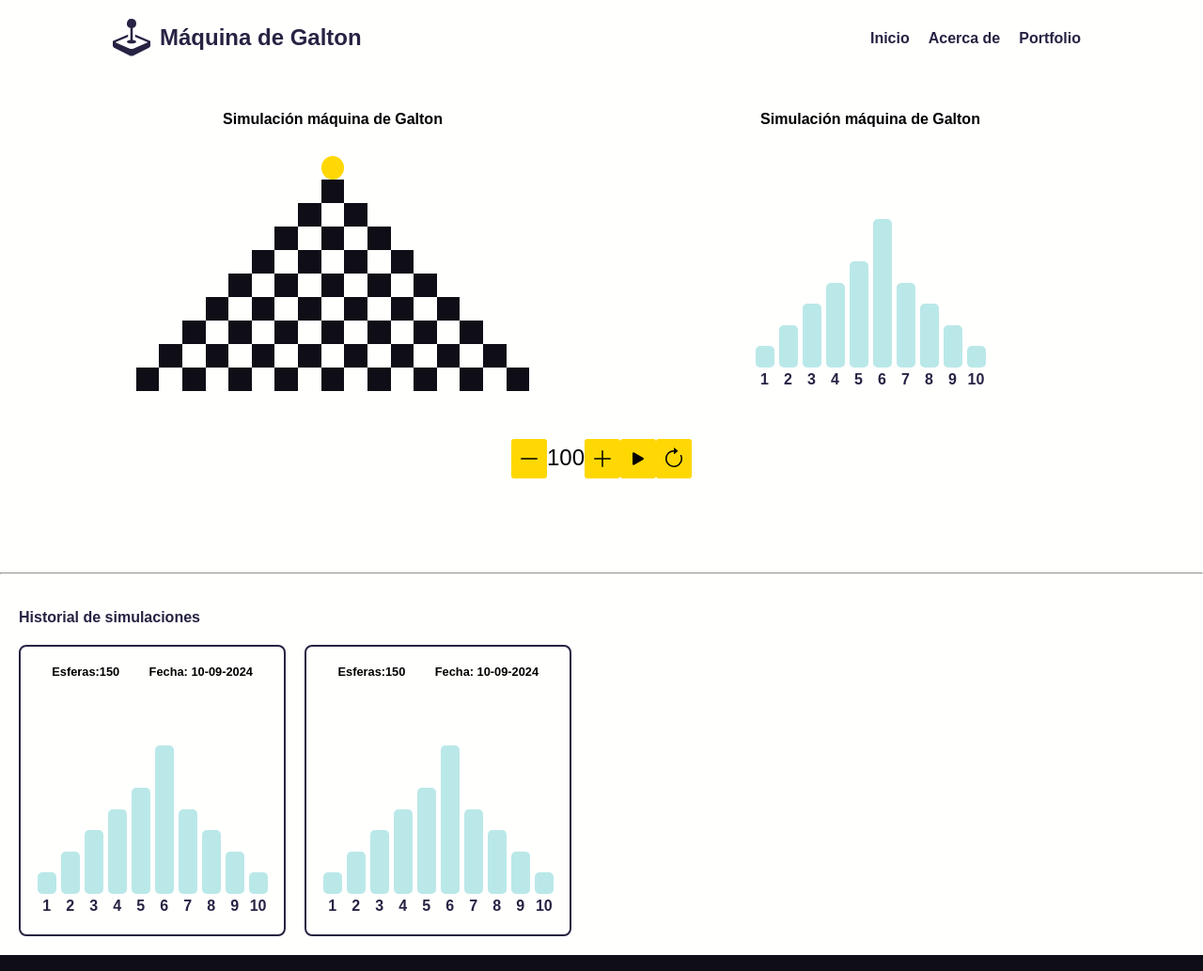
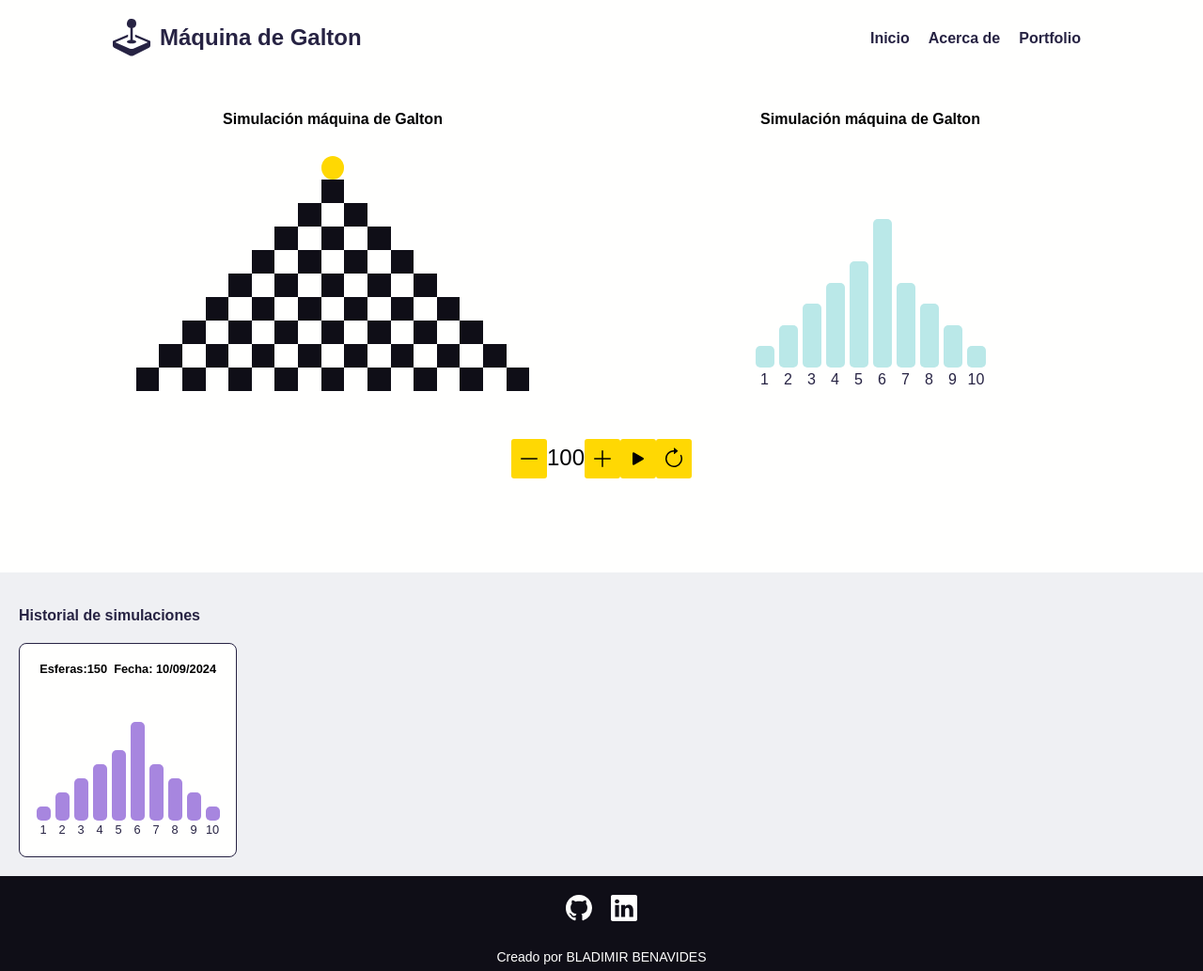
Before and after one commit to Blado87/maquina_galton, a plain HTML site: page pages/simulation.html in a window 1280 px wide. Shown: the top 1033 px of the page at 94% size. Drawn offline with Linux system fonts and the light colour scheme; files whose address does not match are found by name.

Commit message:
ajuste estilos graficas historial
Separe los estilos de las graficas que muestran el historial de simulaciones, de la grafica principal.

```diff
--- a/css/simulation.css
+++ b/css/simulation.css
@@ -13,7 +13,6 @@
 }
 .galton-simulation__title {
   font-size: 1rem;
-  font-weight: bold;
   text-align: center;
   margin-bottom: 30px;
 }
@@ -69,7 +68,6 @@
 }
 .bar-chart__label {
   color: var(--color-space);
-  font-weight: bold;
   text-align: center;
   width: 20px;
 }
@@ -116,6 +114,7 @@
 }
 /* HISTORIAL */
 .history {
+  background-color: var(--color-gray);
   padding: 20px;
 }
 .history__title {
@@ -132,7 +131,8 @@
   display: flex;
   flex-direction: column;
   justify-content: center;
-  border: 2px solid var(--color-space);
+  background-color: var(--color-white);
+  border: 1px solid var(--color-space);
   border-radius: 8px;
   padding: 1.1rem;
 }
@@ -148,3 +148,29 @@
 .historical-data__date{
   font-size: 0.8rem;
 }
+/* HISTORIAL GRAFICA */
+.historical-bar__chart {
+  display: flex;
+  align-items: flex-end;
+  justify-content: center;
+  column-gap: 5px;
+  height: 150px;
+}
+.historical-bar-chart__bar {
+  width: 15px;
+  background-color: var(--color-purple);
+  border-radius: 5px;
+}
+.historical-bar-chart__labels {
+  column-gap: 5px;
+  display: flex;
+  justify-content: center;
+  color: var(--color-space);
+  width: 100%;
+}
+.historical-chart__label {
+  color: var(--color-space);
+  font-size: 0.8rem;
+  text-align: center;
+  width: 15px;
+}
--- a/css/style.css
+++ b/css/style.css
@@ -5,6 +5,7 @@
 }
 :root {
   --color-white: #fffffe;
+  --color-gray: #eff0f3;
   --color-black: #0f0e17;
   --color-space: #272343;
   --color-yellow: #ffd803;
--- a/pages/simulation.html
+++ b/pages/simulation.html
@@ -289,72 +289,39 @@
     </div>
   </section>
   <!-- HISTORIAL -->
-   <hr>
   <section class="history">
     <h2 class="history__title">Historial de simulaciones</h2>
     <div class="history__results">
       <div class="bar-container-history">
         <div class="historical__data">
           <div class="historical-data__number">Esferas:150</div>
-          <div class="historical-data__date">Fecha: 10-09-2024</div>
+          <div class="historical-data__date">Fecha: 10/09/2024</div>
         </div>
-        <div class="bar-chart">
-          <div class="bar-chart__bar" style="height: 10%;" data-value="8"></div>
-          <div class="bar-chart__bar" style="height: 20%;" data-value="6"></div>
-          <div class="bar-chart__bar" style="height: 30%;" data-value="9"></div>
-          <div class="bar-chart__bar" style="height: 40%;" data-value="5"></div>
-          <div class="bar-chart__bar" style="height: 50%;" data-value="7"></div>
-          <div class="bar-chart__bar" style="height: 70%;" data-value="4"></div>
-          <div class="bar-chart__bar" style="height: 40%;" data-value="3"></div>
-          <div class="bar-chart__bar" style="height: 30%;" data-value="2"></div>
-          <div class="bar-chart__bar" style="height: 20%;" data-value="10"></div>
-          <div class="bar-chart__bar" style="height: 10%;" data-value="1"></div>
+        <div class="historical-bar__chart">
+          <div class="historical-bar-chart__bar" style="height: 10%;" data-value="8"></div>
+          <div class="historical-bar-chart__bar" style="height: 20%;" data-value="6"></div>
+          <div class="historical-bar-chart__bar" style="height: 30%;" data-value="9"></div>
+          <div class="historical-bar-chart__bar" style="height: 40%;" data-value="5"></div>
+          <div class="historical-bar-chart__bar" style="height: 50%;" data-value="7"></div>
+          <div class="historical-bar-chart__bar" style="height: 70%;" data-value="4"></div>
+          <div class="historical-bar-chart__bar" style="height: 40%;" data-value="3"></div>
+          <div class="historical-bar-chart__bar" style="height: 30%;" data-value="2"></div>
+          <div class="historical-bar-chart__bar" style="height: 20%;" data-value="10"></div>
+          <div class="historical-bar-chart__bar" style="height: 10%;" data-value="1"></div>
         </div>
-        <div class="bar-chart__labels">
-          <span class="bar-chart__label">1</span>
-          <span class="bar-chart__label">2</span>
-          <span class="bar-chart__label">3</span>
-          <span class="bar-chart__label">4</span>
-          <span class="bar-chart__label">5</span>
-          <span class="bar-chart__label">6</span>
-          <span class="bar-chart__label">7</span>
-          <span class="bar-chart__label">8</span>
-          <span class="bar-chart__label">9</span>
-          <span class="bar-chart__label">10</span>
+        <div class="historical-bar-chart__labels">
+          <span class="historical-chart__label">1</span>
+          <span class="historical-chart__label">2</span>
+          <span class="historical-chart__label">3</span>
+          <span class="historical-chart__label">4</span>
+          <span class="historical-chart__label">5</span>
+          <span class="historical-chart__label">6</span>
+          <span class="historical-chart__label">7</span>
+          <span class="historical-chart__label">8</span>
+          <span class="historical-chart__label">9</span>
+          <span class="historical-chart__label">10</span>
         </div>
       </div>
-      <!-- ------------ -->
-      <div class="bar-container-history">
-        <div class="historical__data">
-          <div class="historical-data__number">Esferas:150</div>
-          <div class="historical-data__date">Fecha: 10-09-2024</div>
-        </div>
-        <div class="bar-chart">
-          <div class="bar-chart__bar" style="height: 10%;" data-value="8"></div>
-          <div class="bar-chart__bar" style="height: 20%;" data-value="6"></div>
-          <div class="bar-chart__bar" style="height: 30%;" data-value="9"></div>
-          <div class="bar-chart__bar" style="height: 40%;" data-value="5"></div>
-          <div class="bar-chart__bar" style="height: 50%;" data-value="7"></div>
-          <div class="bar-chart__bar" style="height: 70%;" data-value="4"></div>
-          <div class="bar-chart__bar" style="height: 40%;" data-value="3"></div>
-          <div class="bar-chart__bar" style="height: 30%;" data-value="2"></div>
-          <div class="bar-chart__bar" style="height: 20%;" data-value="10"></div>
-          <div class="bar-chart__bar" style="height: 10%;" data-value="1"></div>
-        </div>
-        <div class="bar-chart__labels">
-          <span class="bar-chart__label">1</span>
-          <span class="bar-chart__label">2</span>
-          <span class="bar-chart__label">3</span>
-          <span class="bar-chart__label">4</span>
-          <span class="bar-chart__label">5</span>
-          <span class="bar-chart__label">6</span>
-          <span class="bar-chart__label">7</span>
-          <span class="bar-chart__label">8</span>
-          <span class="bar-chart__label">9</span>
-          <span class="bar-chart__label">10</span>
-        </div>
-      </div>
-      <!-- ---------- -->
     </div>
   </section>
   <!-- footer -->
```
